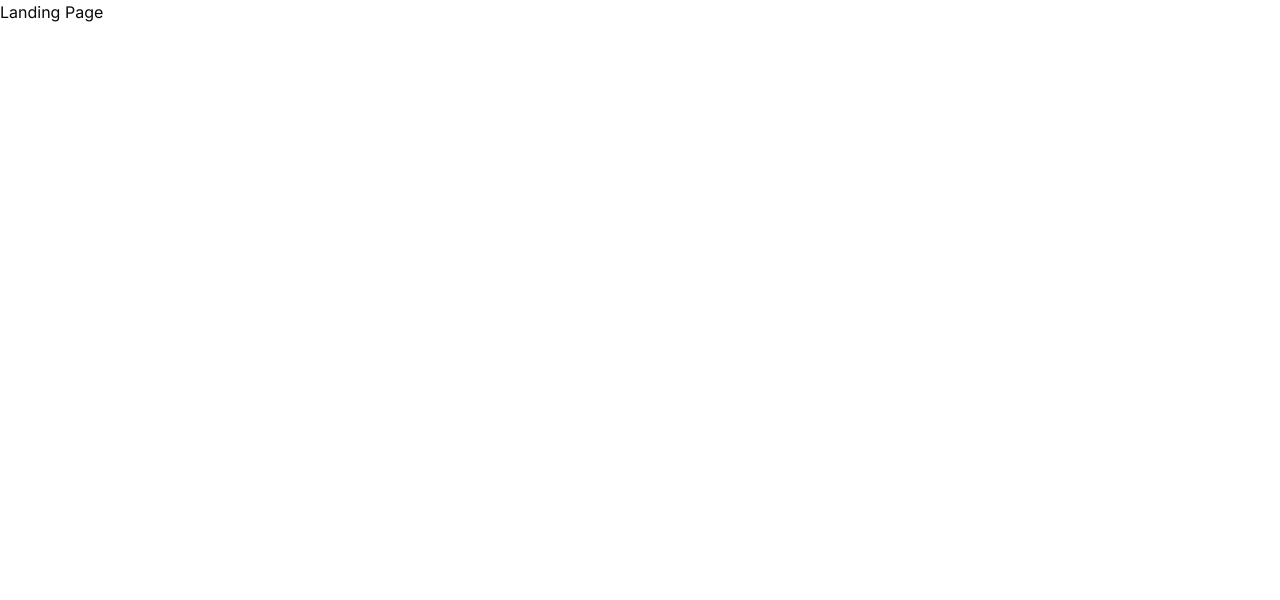
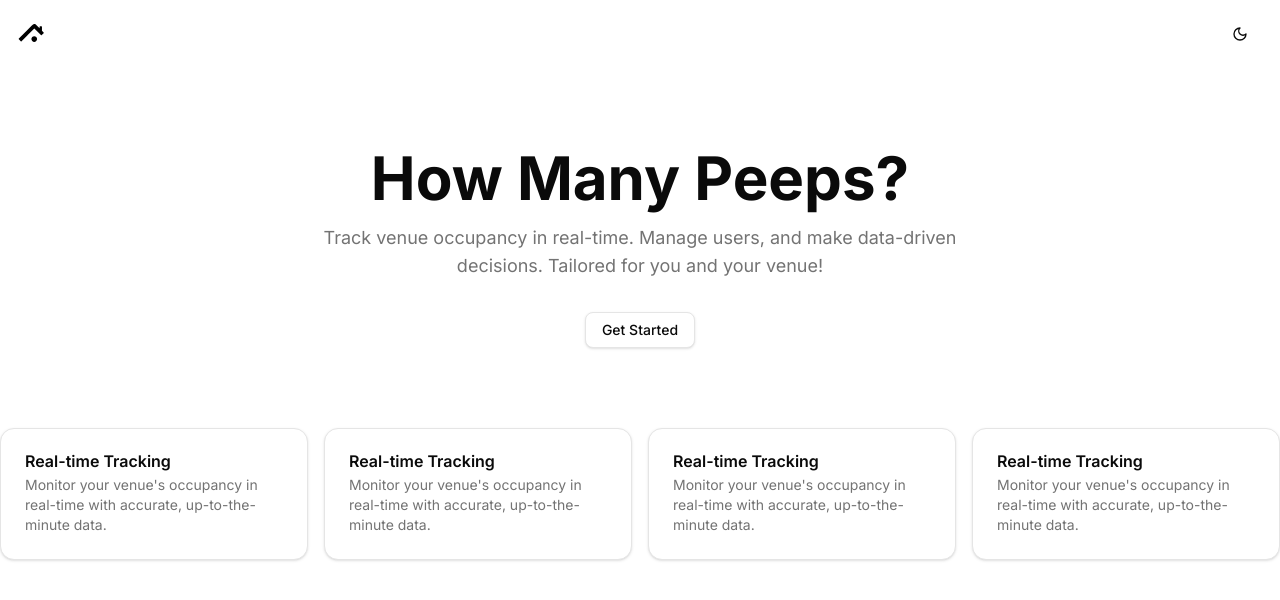
Before and after one commit to itsobi/how-many-peeps, a Next.js app: page / in a window 1280 px wide. Shown: the top 600 px of the page. Built offline with nearby package versions, Linux system fonts and the light colour scheme; no server answers.

Commit message:
initial landing page

```diff
--- a/app/page.tsx
+++ b/app/page.tsx
@@ -1,4 +1,14 @@
+import ThemeToggle from '@/components/header/theme-toggle';
+import Logo from '@/components/logo';
+import { buttonVariants } from '@/components/ui/button';
+import {
+  Card,
+  CardDescription,
+  CardHeader,
+  CardTitle,
+} from '@/components/ui/card';
 import { auth } from '@clerk/nextjs/server';
+import Link from 'next/link';
 import { redirect } from 'next/navigation';
 
 export default async function Home() {
@@ -6,5 +16,72 @@ export default async function Home() {
   if (userId) {
     return redirect('/home');
   }
-  return <div>Landing Page</div>;
+  return (
+    <div className="h-screen overflow-y-auto">
+      <header className="p-4 flex items-center justify-between">
+        <Logo />
+        <div className="flex items-center gap-2">
+          <ThemeToggle />
+        </div>
+      </header>
+      <main className="px-4 md:px-0 container mx-auto">
+        <div className="flex flex-col items-center gap-8 pt-20">
+          <div className="text-center space-y-4">
+            <h1 className="text-4xl md:text-6xl font-bold">How Many Peeps?</h1>
+            <p className="text-lg text-muted-foreground max-w-2xl">
+              Track venue occupancy in real-time. Manage users, and make
+              data-driven decisions. Tailored for you and your venue!
+            </p>
+          </div>
+          <div className="flex items-center gap-2">
+            <Link
+              href="/home"
+              className={buttonVariants({ variant: 'outline' })}
+            >
+              Get Started
+            </Link>
+          </div>
+        </div>
+        <div className="grid grid-cols-1 md:grid-cols-2 lg:grid-cols-4 gap-4 py-20">
+          <Card>
+            <CardHeader>
+              <CardTitle>Real-time Tracking</CardTitle>
+              <CardDescription>
+                Monitor your venue's occupancy in real-time with accurate,
+                up-to-the-minute data.
+              </CardDescription>
+            </CardHeader>
+          </Card>
+          <Card>
+            <CardHeader>
+              <CardTitle>Real-time Tracking</CardTitle>
+              <CardDescription>
+                Monitor your venue's occupancy in real-time with accurate,
+                up-to-the-minute data.
+              </CardDescription>
+            </CardHeader>
+          </Card>
+          <Card>
+            <CardHeader>
+              <CardTitle>Real-time Tracking</CardTitle>
+              <CardDescription>
+                Monitor your venue's occupancy in real-time with accurate,
+                up-to-the-minute data.
+              </CardDescription>
+            </CardHeader>
+          </Card>
+          <Card>
+            <CardHeader>
+              <CardTitle>Real-time Tracking</CardTitle>
+              <CardDescription>
+                Monitor your venue's occupancy in real-time with accurate,
+                up-to-the-minute data.
+              </CardDescription>
+            </CardHeader>
+          </Card>
+        </div>
+      </main>
+      <footer></footer>
+    </div>
+  );
 }
```
Also changed, not shown: 1 other file (tests, documents, lock files or other folders).
